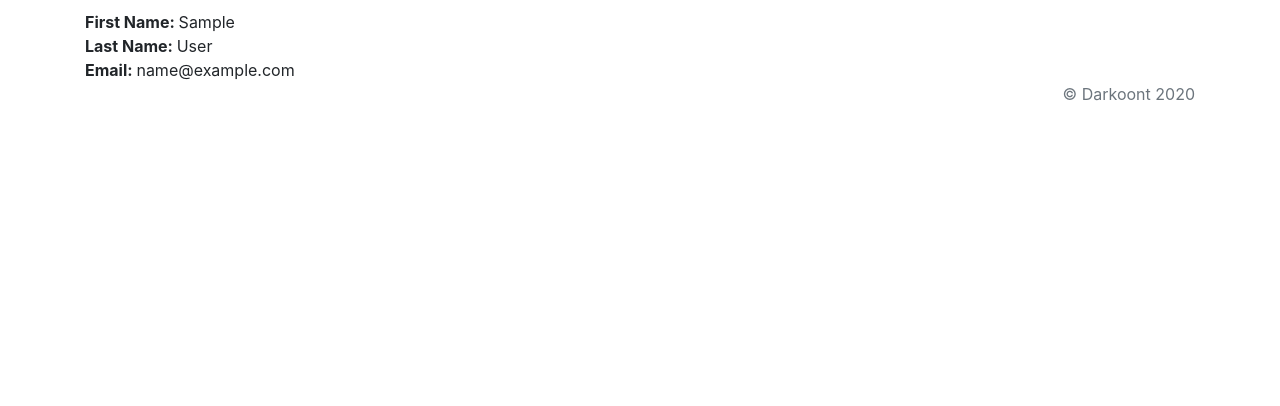
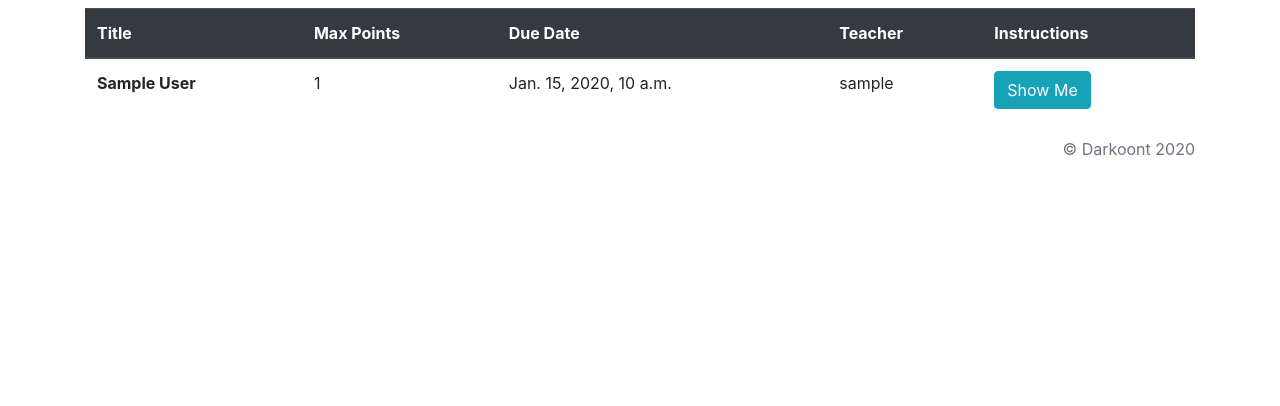
Before and after one commit to Synyster991/darkoont, a Django app: template accounts/templates/accounts/home.html in a window 1280 px wide. Shown: the part 323-729 px from the top of the page. Run offline with Django 3.2, Linux system fonts and the light colour scheme; the template is opened without the code that fills it: values that come from a table or form of the project are taken from there, others are empty; a user stored in the database is signed in; tables that the repository leaves empty hold one stand-in row (values such as "Sample post"); some libraries are stand-ins or nearby versions.

Commit message:
Interface redesigned

```diff
--- a/accounts/templates/accounts/home.html
+++ b/accounts/templates/accounts/home.html
@@ -8,37 +8,62 @@
 
     {% if isTeacher %}
         <div class="row pt-4">
-            <div class="col-4">
-                <img src="{% static 'teacher.png' %}" width="75%" class="d-inline-block alighn-top">
+            <div class="col-3">
+                <img src="{% static 'teacher.png' %}" width="100%" class="d-inline-block alighn-top">
             </div>
-            <div class="col-2">
-                <a href="{% url 'create' %}"><span class="oi oi-plus"></span> Create Assignment</a>
+            <div class="col-4 pt-5">
+                <h4 class="font-weight-light"><span class="oi oi-person"></span> Teacher Version</h4>
+                <span class="font-weight-bolder">First Name: </span>{{ user.first_name }}<br>
+                <span class="font-weight-bolder">Last Name: </span> {{ user.last_name }}<br>
+                <span class="font-weight-bolder">Email: </span>{{ user.email}}<br><br>
+                <a href="{% url 'create' %}"><button type="button" class="btn btn-success"><span class="oi oi-plus"></span> Create Assignment</button></span> </a>
             </div>
         </div>
         <div class="row pt-2">
             <div class="col-3">
-                <h4 class="font-weight-light"><span class="oi oi-person"></span> Teacher Version</h4>
+
             </div>
         </div>
     {% else %}
         <div class="row pt-4">
-            <div class="col-4">
-                <img src="{% static 'student.png' %}" width="75%" class="d-inline-block alighn-top">
+            <div class="col-3">
+                <img src="{% static 'student.png' %}" width="100%" class="d-inline-block alighn-top">
+            </div>
+            <div class="col-4 pt-5">
+                <h4 class="font-weight-light"><span class="oi oi-person"></span> Student Version</h4>
+                <span class="font-weight-bolder">First Name: </span>{{ user.first_name }}<br>
+                <span class="font-weight-bolder">Last Name: </span> {{ user.last_name }}<br>
+                <span class="font-weight-bolder">Email: </span>{{ user.email}}<br><br>
             </div>
         </div>
-        <div class="row pt-2">
-            <div class="col-3">
-                <h4 class="font-weight-light"><span class="oi oi-person"></span> Student Version</h4>
+        <div class="row pt-5">
+            <div class="col-12">
+                <table class="table">
+                    <thead class="thead-dark">
+                        <tr>
+                            <th scope="col">Title</th>
+                            <th scope="col">Max Points</th>
+                            <th scope="col">Due Date</th>
+                            <th scope="col">Teacher</th>
+                            <th scope="col">Instructions</th>
+                        </tr>
+                    </thead>
+                    <tbody>
+                    {% for assignment in assignments.all %}
+                        <tr>
+                            <th scope="row">{{ assignment.title }}</th>
+                            <td>{{ assignment.maxPoint}}</td>
+                            <td>{{ assignment.dueDate}}</td>
+                            <td>{{ assignment.teacherUser }}</td>
+                            <td><a href="#"><button type="button" class="btn btn-info">Show Me</button></a></td>
+                        </tr>
+                    {% endfor %}
+                </tbody>
+                </table>
             </div>
         </div>
+
     {% endif %}
-    <div class="row">
-        <div class="col-4">
-            <span class="font-weight-bolder">First Name: </span>{{ user.first_name }}<br>
-            <span class="font-weight-bolder">Last Name: </span> {{ user.last_name }}<br>
-            <span class="font-weight-bolder">Email: </span>{{ user.email}}<br>
-        </div>
-    </div>
 {% else %}
     <h1>You need to be logged in to use this website.</h1>
 {% endif %}
```
Also changed, not shown: accounts/views.py (+17 -11 lines).
